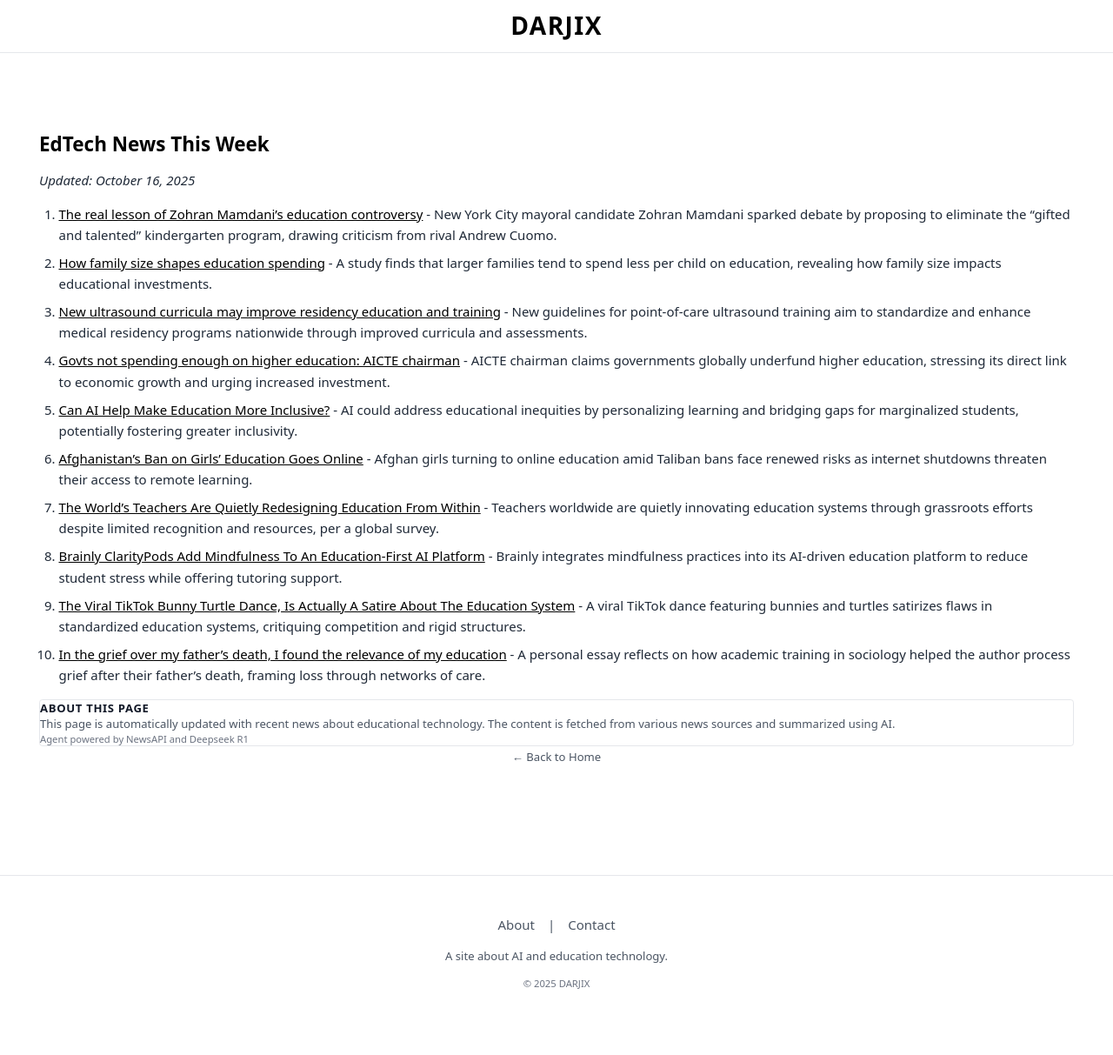
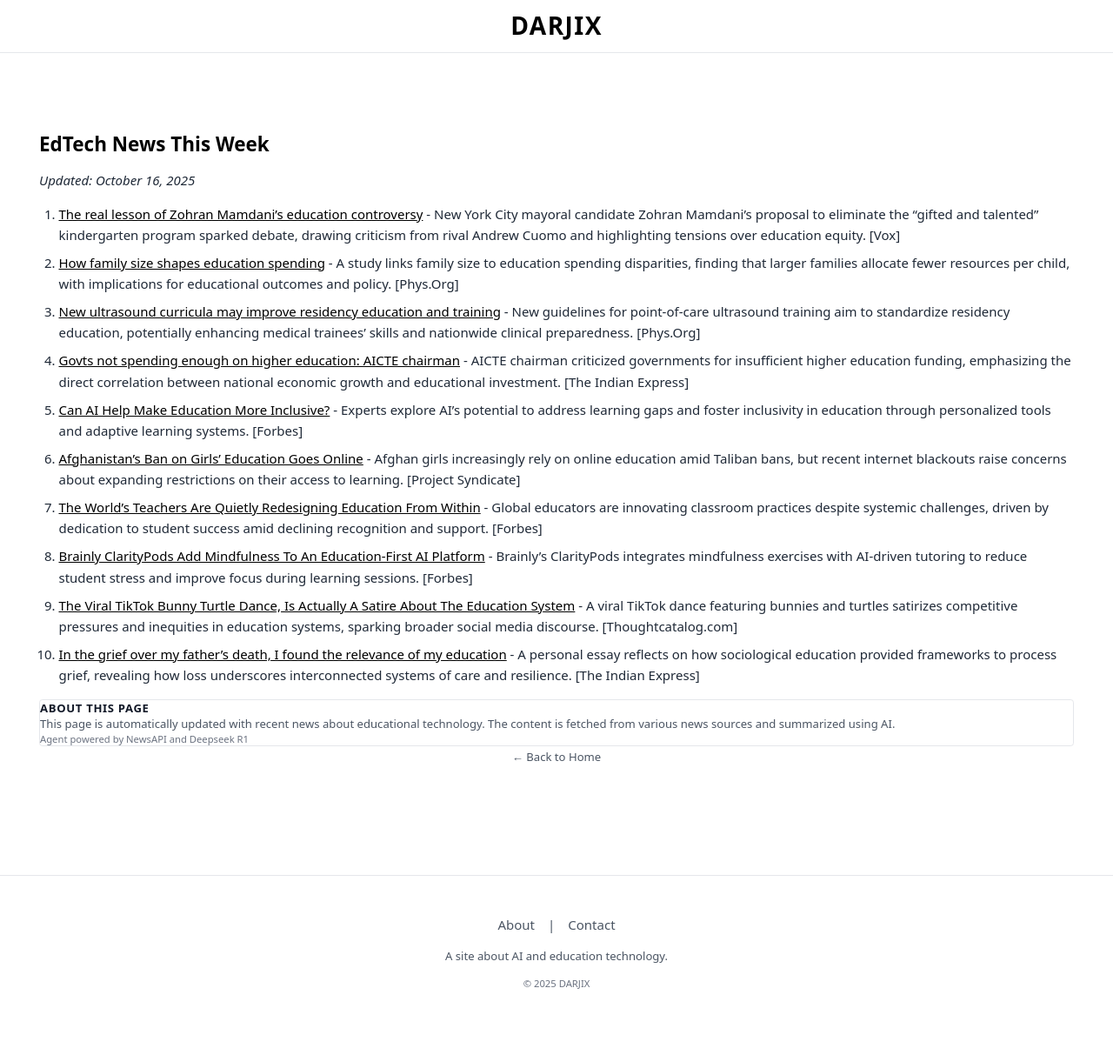
Before and after one commit to saldarji/darjix, a Jekyll site: the page built from news.html, in a window 1280 px wide. Shown: the whole page at 87% size. Built offline with Jekyll 4.4.1, drawn with Linux system fonts in a browser that asks for light colours.

Commit message:
Add source attribution at end of article descriptions

```diff
--- a/_includes/edtech-news.md
+++ b/_includes/edtech-news.md
@@ -1,13 +1,13 @@
 # EdTech News This Week
 *Updated: October 16, 2025*
 
-1. [The real lesson of Zohran Mamdani’s education controversy](https://www.vox.com/politics/464138/zohran-mamdani-gifted-programs-education) - New York City mayoral candidate Zohran Mamdani sparked debate by proposing to eliminate the "gifted and talented" kindergarten program, drawing criticism from rival Andrew Cuomo.
-2. [How family size shapes education spending](https://phys.org/news/2025-10-family-size.html) - A study finds that larger families tend to spend less per child on education, revealing how family size impacts educational investments.
-3. [New ultrasound curricula may improve residency education and training](https://phys.org/news/2025-10-ultrasound-curricula-residency.html) - New guidelines for point-of-care ultrasound training aim to standardize and enhance medical residency programs nationwide through improved curricula and assessments.
-4. [Govts not spending enough on higher education: AICTE chairman](https://indianexpress.com/article/cities/pune/govts-not-spending-enough-on-higher-education-aicte-chairman-10298086/) - AICTE chairman claims governments globally underfund higher education, stressing its direct link to economic growth and urging increased investment.
-5. [Can AI Help Make Education More Inclusive?](https://www.forbes.com/sites/danfitzpatrick/2025/10/10/can-ai-help-make-education-more-inclusive/) - AI could address educational inequities by personalizing learning and bridging gaps for marginalized students, potentially fostering greater inclusivity.
-6. [Afghanistan’s Ban on Girls’ Education Goes Online](https://www.project-syndicate.org/commentary/afghanistan-internet-shutdown-expanding-ban-on-girls-education-by-gordon-brown-2025-10) - Afghan girls turning to online education amid Taliban bans face renewed risks as internet shutdowns threaten their access to remote learning.
-7. [The World’s Teachers Are Quietly Redesigning Education From Within](https://www.forbes.com/sites/vickiphillips/2025/10/10/the-worlds-teachers-are-quietly-redesigning-education-from-within/) - Teachers worldwide are quietly innovating education systems through grassroots efforts despite limited recognition and resources, per a global survey.
-8. [Brainly ClarityPods Add Mindfulness To An Education-First AI Platform](https://www.forbes.com/sites/rayravaglia/2025/10/10/brainly-claritypods-add-mindfulness-to-an-education-first-ai-platform/) - Brainly integrates mindfulness practices into its AI-driven education platform to reduce student stress while offering tutoring support.
-9. [The Viral TikTok Bunny Turtle Dance, Is Actually A Satire About The Education System](https://thoughtcatalog.com/nicole-stawiarski/2025/10/the-viral-tiktok-bunny-turtle-dance-is-actually-a-satire-about-the-education-system/) - A viral TikTok dance featuring bunnies and turtles satirizes flaws in standardized education systems, critiquing competition and rigid structures.
-10. [In the grief over my father’s death, I found the relevance of my education](https://indianexpress.com/article/opinion/columns/fathers-death-grief-mourning-sociology-of-grief-education-10300655/) - A personal essay reflects on how academic training in sociology helped the author process grief after their father’s death, framing loss through networks of care.
+1. [The real lesson of Zohran Mamdani’s education controversy](https://www.vox.com/politics/464138/zohran-mamdani-gifted-programs-education) - New York City mayoral candidate Zohran Mamdani’s proposal to eliminate the "gifted and talented" kindergarten program sparked debate, drawing criticism from rival Andrew Cuomo and highlighting tensions over education equity. [Vox]
+2. [How family size shapes education spending](https://phys.org/news/2025-10-family-size.html) - A study links family size to education spending disparities, finding that larger families allocate fewer resources per child, with implications for educational outcomes and policy. [Phys.Org]
+3. [New ultrasound curricula may improve residency education and training](https://phys.org/news/2025-10-ultrasound-curricula-residency.html) - New guidelines for point-of-care ultrasound training aim to standardize residency education, potentially enhancing medical trainees’ skills and nationwide clinical preparedness. [Phys.Org]
+4. [Govts not spending enough on higher education: AICTE chairman](https://indianexpress.com/article/cities/pune/govts-not-spending-enough-on-higher-education-aicte-chairman-10298086/) - AICTE chairman criticized governments for insufficient higher education funding, emphasizing the direct correlation between national economic growth and educational investment. [The Indian Express]
+5. [Can AI Help Make Education More Inclusive?](https://www.forbes.com/sites/danfitzpatrick/2025/10/10/can-ai-help-make-education-more-inclusive/) - Experts explore AI’s potential to address learning gaps and foster inclusivity in education through personalized tools and adaptive learning systems. [Forbes]
+6. [Afghanistan’s Ban on Girls’ Education Goes Online](https://www.project-syndicate.org/commentary/afghanistan-internet-shutdown-expanding-ban-on-girls-education-by-gordon-brown-2025-10) - Afghan girls increasingly rely on online education amid Taliban bans, but recent internet blackouts raise concerns about expanding restrictions on their access to learning. [Project Syndicate]
+7. [The World’s Teachers Are Quietly Redesigning Education From Within](https://www.forbes.com/sites/vickiphillips/2025/10/10/the-worlds-teachers-are-quietly-redesigning-education-from-within/) - Global educators are innovating classroom practices despite systemic challenges, driven by dedication to student success amid declining recognition and support. [Forbes]
+8. [Brainly ClarityPods Add Mindfulness To An Education-First AI Platform](https://www.forbes.com/sites/rayravaglia/2025/10/10/brainly-claritypods-add-mindfulness-to-an-education-first-ai-platform/) - Brainly’s ClarityPods integrates mindfulness exercises with AI-driven tutoring to reduce student stress and improve focus during learning sessions. [Forbes]
+9. [The Viral TikTok Bunny Turtle Dance, Is Actually A Satire About The Education System](https://thoughtcatalog.com/nicole-stawiarski/2025/10/the-viral-tiktok-bunny-turtle-dance-is-actually-a-satire-about-the-education-system/) - A viral TikTok dance featuring bunnies and turtles satirizes competitive pressures and inequities in education systems, sparking broader social media discourse. [Thoughtcatalog.com]
+10. [In the grief over my father’s death, I found the relevance of my education](https://indianexpress.com/article/opinion/columns/fathers-death-grief-mourning-sociology-of-grief-education-10300655/) - A personal essay reflects on how sociological education provided frameworks to process grief, revealing how loss underscores interconnected systems of care and resilience. [The Indian Express]
--- a/scripts/edtech_news_agent.py
+++ b/scripts/edtech_news_agent.py
@@ -209,9 +209,10 @@ def format_news_output(summary, articles):
                 article = articles[article_index]
                 title = article['title']
                 url = article['url']
+                source = article['source']['name']
 
-                # Format as: #. [title with link] - AI analysis
-                formatted_item = f"{item_num}. [{title}]({url}) - {ai_analysis}"
+                # Format as: #. [title with link] - AI analysis [Source]
+                formatted_item = f"{item_num}. [{title}]({url}) - {ai_analysis} [{source}]"
                 formatted_items.append(formatted_item)
 
     return '\n'.join(formatted_items)
```
